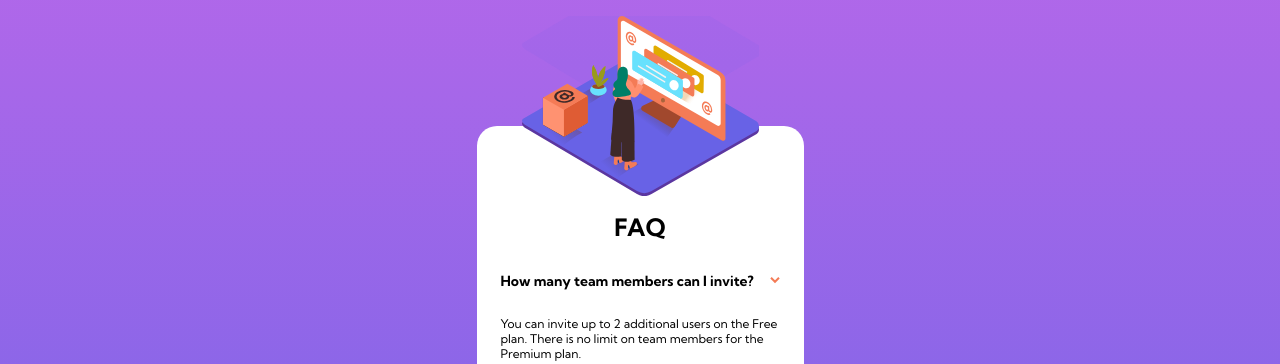
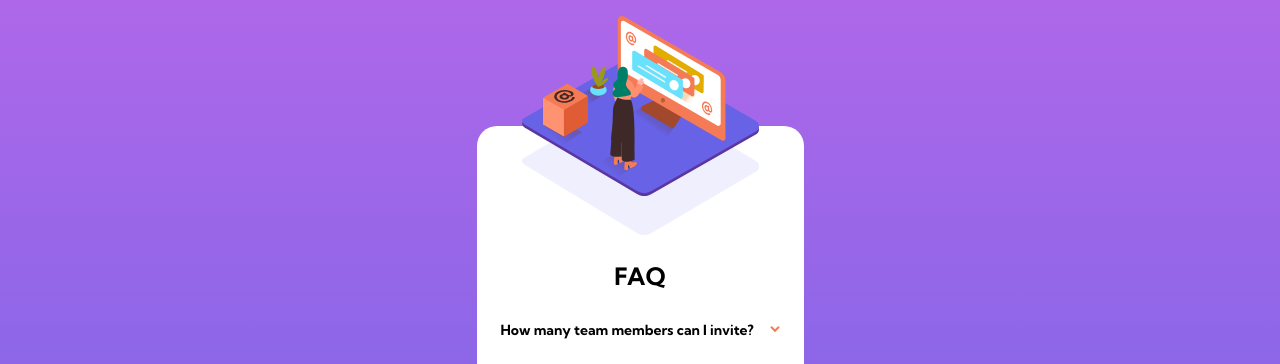
Before and after one commit to estebanp2022/FAQ-accordion-card, a plain HTML site: page index.html in a window 1280 px wide. Shown: the top 364 px of the page. Drawn offline with Linux system fonts and the light colour scheme.

Commit message:
Update style.css

```diff
--- a/style.css
+++ b/style.css
@@ -35,15 +35,20 @@ body {
 .top {
   background-image: url("./images/bg-pattern-mobile.svg");
   background-repeat: no-repeat;
+  background-size: 100%;
+  background-position: center;
   width: 237px;
   margin: auto;
+  height: 115px;
 }
 
 .img-container {
   width: 237px;
-  height: 180px;
+  height: 315px;
   margin-top: -110px;
   background-image: url("./images/illustration-woman-online-mobile.svg");
+  background-repeat: no-repeat;
+  position: absolute;
 }
 
 .bottom {
@@ -61,6 +66,11 @@ body {
 
 h1 {
   text-align: center;
+  margin-top: 20px;
+}
+
+p {
+  display: none;
 }
 
 .attribution {
```
